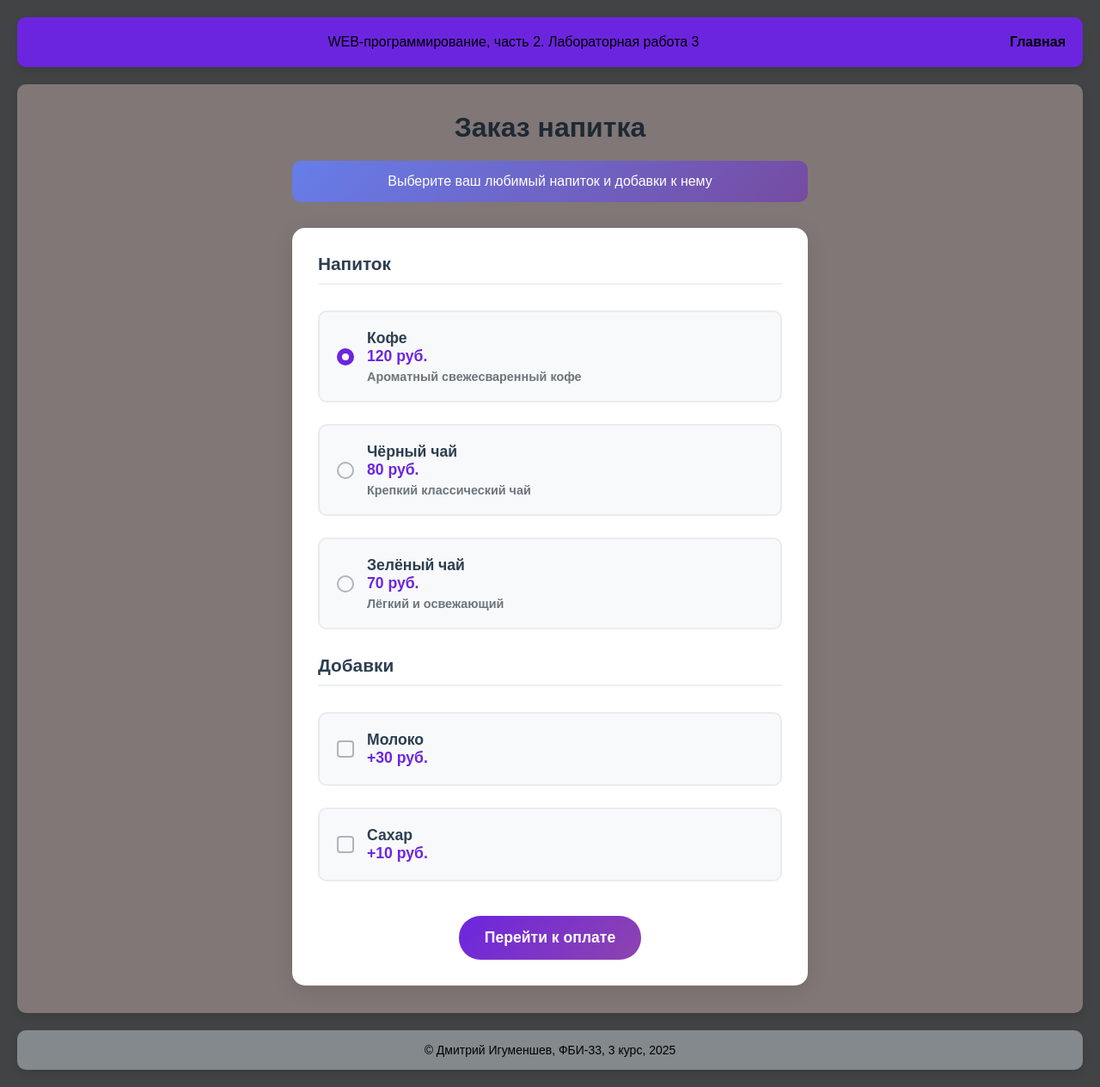
After one commit to mynameisdmitry/web-back-labs, a Flask app: page /lab3/order in a window 1280 px wide. The commit adds this page. Shown: the whole page at 86% size. Run offline with Flask 3, Linux system fonts and the light colour scheme.

Commit message:
Заказ напитка

```diff
--- a/lab3.py
+++ b/lab3.py
@@ -40,3 +40,34 @@ def form1():
         return render_template('lab3/form1.html', user=user, age=age, sex=sex, errors=errors)
     else:
         return render_template('lab3/form1.html', user=None, age=age, sex=sex, errors=errors)
+
+
+@lab3.route('/lab3/order')
+def order():
+    return render_template('lab3/order.html')
+
+
+@lab3.route('/lab3/pay')
+def pay():
+    price = 0
+    drink = request.args.get('drink')
+
+    if drink == 'cofee':
+        price = 120
+    elif drink == 'black-tea':
+        price = 80
+    else:
+        price = 70
+
+    if request.args.get('milk') == 'on':
+        price += 30
+    if request.args.get('sugar') == 'on':
+        price += 10
+
+    return render_template('lab3/pay.html', price=price)
+
+
+@lab3.route('/lab3/success')
+def success():
+    price = request.args.get('price', 0)
+    return render_template('lab3/success.html', price=price)
--- a/static/main.css
+++ b/static/main.css
@@ -204,3 +204,318 @@ button {
 button:hover {
     background: #333333;
 }
+
+.order-container, .payment-container, .success-container {
+    max-width: 600px;
+    margin: 0 auto;
+}
+
+.price-info {
+    background: linear-gradient(135deg, #667eea 0%, #764ba2 100%);
+    color: white;
+    padding: 15px 20px;
+    border-radius: 10px;
+    margin-bottom: 30px;
+    text-align: center;
+}
+
+.order-form, .payment-form {
+    background: white;
+    padding: 30px;
+    border-radius: 15px;
+    box-shadow: 0 5px 25px rgba(0,0,0,0.1);
+}
+
+.form-section {
+    margin-bottom: 30px;
+}
+
+.form-section h2 {
+    color: #2c3e50;
+    margin-bottom: 20px;
+    font-size: 1.3em;
+    border-bottom: 2px solid #ecf0f1;
+    padding-bottom: 10px;
+}
+
+.radio-group, .checkbox-group {
+    display: flex;
+    flex-direction: column;
+    gap: 15px;
+}
+
+.radio-option, .checkbox-option {
+    display: flex;
+    align-items: center;
+    padding: 20px;
+    background: #f8f9fa;
+    border: 2px solid #e9ecef;
+    border-radius: 10px;
+    cursor: pointer;
+    transition: all 0.3s ease;
+    position: relative;
+}
+
+.radio-option:hover, .checkbox-option:hover {
+    border-color: #6c25df;
+    transform: translateY(-2px);
+    box-shadow: 0 5px 15px rgba(108, 37, 223, 0.2);
+}
+
+.radio-option input, .checkbox-option input {
+    display: none;
+}
+
+.custom-radio, .custom-checkbox {
+    width: 20px;
+    height: 20px;
+    border: 2px solid #adb5bd;
+    border-radius: 50%;
+    margin-right: 15px;
+    position: relative;
+    transition: all 0.3s ease;
+}
+
+.custom-checkbox {
+    border-radius: 4px;
+}
+
+.radio-option input:checked + .custom-radio,
+.checkbox-option input:checked + .custom-checkbox {
+    border-color: #6c25df;
+    background: #6c25df;
+}
+
+.radio-option input:checked + .custom-radio::after {
+    content: '';
+    width: 8px;
+    height: 8px;
+    background: white;
+    border-radius: 50%;
+    position: absolute;
+    top: 50%;
+    left: 50%;
+    transform: translate(-50%, -50%);
+}
+
+.checkbox-option input:checked + .custom-checkbox::after {
+    content: '✓';
+    color: white;
+    position: absolute;
+    top: 50%;
+    left: 50%;
+    transform: translate(-50%, -50%);
+    font-size: 12px;
+    font-weight: bold;
+}
+
+.option-content {
+    flex: 1;
+}
+
+.drink-name, .addon-name {
+    font-weight: bold;
+    color: #2c3e50;
+    display: block;
+    font-size: 1.1em;
+}
+
+.price {
+    color: #6c25df;
+    font-weight: bold;
+    font-size: 1.1em;
+}
+
+.description {
+    color: #6c757d;
+    font-size: 0.9em;
+    display: block;
+    margin-top: 5px;
+}
+
+.order-summary {
+    background: linear-gradient(135deg, #ff6b6b 0%, #ee5a24 100%);
+    color: white;
+    padding: 20px;
+    border-radius: 10px;
+    margin-bottom: 30px;
+    text-align: center;
+}
+
+.total-price {
+    display: flex;
+    justify-content: space-between;
+    align-items: center;
+    font-size: 1.2em;
+}
+
+.total-price .amount {
+    font-size: 1.5em;
+    font-weight: bold;
+}
+
+.input-group {
+    margin-bottom: 20px;
+}
+
+.input-group label {
+    display: block;
+    margin-bottom: 8px;
+    font-weight: bold;
+    color: #2c3e50;
+}
+
+.input-group input {
+    width: 100%;
+    padding: 12px 15px;
+    border: 2px solid #e9ecef;
+    border-radius: 8px;
+    font-size: 16px;
+    transition: border-color 0.3s ease;
+}
+
+.input-group input:focus {
+    outline: none;
+    border-color: #6c25df;
+    box-shadow: 0 0 0 3px rgba(108, 37, 223, 0.1);
+}
+
+.input-row {
+    display: grid;
+    grid-template-columns: 2fr 1fr;
+    gap: 20px;
+}
+
+.input-hint {
+    font-size: 0.8em;
+    color: #6c757d;
+    margin-top: 5px;
+}
+
+.security-notice {
+    display: flex;
+    align-items: center;
+    background: #e8f5e8;
+    padding: 15px;
+    border-radius: 8px;
+    margin: 20px 0;
+}
+
+.lock-icon {
+    font-size: 1.5em;
+    margin-right: 10px;
+}
+
+.success-container {
+    text-align: center;
+    max-width: 500px;
+    margin: 0 auto;
+}
+
+.success-icon {
+    font-size: 4em;
+    margin-bottom: 20px;
+}
+
+.success-details {
+    background: white;
+    padding: 25px;
+    border-radius: 15px;
+    box-shadow: 0 5px 25px rgba(0,0,0,0.1);
+    margin: 30px 0;
+}
+
+.amount-paid {
+    display: flex;
+    justify-content: space-between;
+    align-items: center;
+    margin-bottom: 20px;
+    padding-bottom: 20px;
+    border-bottom: 1px solid #ecf0f1;
+}
+
+.amount-paid .amount {
+    font-size: 1.8em;
+    font-weight: bold;
+    color: #27ae60;
+}
+
+.delivery-info {
+    text-align: left;
+}
+
+.info-item {
+    display: flex;
+    align-items: center;
+    margin: 15px 0;
+}
+
+.info-item .icon {
+    margin-right: 10px;
+    font-size: 1.2em;
+}
+
+.thank-you-message {
+    background: linear-gradient(135deg, #667eea 0%, #764ba2 100%);
+    color: white;
+    padding: 20px;
+    border-radius: 10px;
+    margin: 20px 0;
+}
+
+.form-actions, .success-actions {
+    display: flex;
+    gap: 15px;
+    justify-content: center;
+    flex-wrap: wrap;
+    margin-top: 30px;
+}
+
+.order-button, .pay-button, .new-order-button {
+    background: linear-gradient(135deg, #6c25df 0%, #8e44ad 100%);
+    color: white;
+    padding: 15px 30px;
+    border: none;
+    border-radius: 25px;
+    font-size: 1.1em;
+    font-weight: bold;
+    cursor: pointer;
+    transition: all 0.3s ease;
+    text-decoration: none;
+    display: inline-block;
+}
+
+.order-button:hover, .pay-button:hover, .new-order-button:hover {
+    transform: translateY(-2px);
+    box-shadow: 0 8px 25px rgba(108, 37, 223, 0.4);
+}
+
+.cancel-button, .back-button {
+    background: #6c757d;
+    color: white;
+    padding: 15px 25px;
+    border-radius: 25px;
+    text-decoration: none;
+    transition: all 0.3s ease;
+}
+
+.cancel-button:hover, .back-button:hover {
+    background: #5a6268;
+    transform: translateY(-2px);
+}
+
+@media (max-width: 768px) {
+    .input-row {
+        grid-template-columns: 1fr;
+    }
+
+    .form-actions, .success-actions {
+        flex-direction: column;
+    }
+
+    .order-button, .pay-button, .new-order-button,
+    .cancel-button, .back-button {
+        width: 100%;
+        text-align: center;
+    }
+}
--- a/templates/lab3/lab3.html
+++ b/templates/lab3/lab3.html
@@ -12,5 +12,6 @@
         <li><a href="/lab3/cookie">Куки</a></li>
         <li><a href="/lab3/del_cookie">Очистка кук</a></li>
         <li><a href="/lab3/form1">Форма</a></li>
+        <li><a href="/lab3/order">Заказ напитка</a></li>
     </ol>
 {% endblock %}
--- /dev/null
+++ b/templates/lab3/order.html
@@ -0,0 +1,79 @@
+{% extends "base.html" %}
+
+{% block lab %}Лабораторная работа 3{% endblock %}
+
+{% block main %}
+    <div class="order-container">
+        <h1>Заказ напитка</h1>
+
+        <div class="price-info">
+            <p>Выберите ваш любимый напиток и добавки к нему</p>
+        </div>
+
+        <form action="/lab3/pay" class="order-form">
+            <div class="form-section">
+                <h2>Напиток</h2>
+                <div class="radio-group">
+                    <label class="radio-option">
+                        <input type="radio" value="cofee" name="drink" checked>
+                        <span class="custom-radio"></span>
+                        <div class="option-content">
+                            <span class="drink-name">Кофе</span>
+                            <span class="price">120 руб.</span>
+                            <span class="description">Ароматный свежесваренный кофе</span>
+                        </div>
+                    </label>
+
+                    <label class="radio-option">
+                        <input type="radio" value="black-tea" name="drink">
+                        <span class="custom-radio"></span>
+                        <div class="option-content">
+                            <span class="drink-name">Чёрный чай</span>
+                            <span class="price">80 руб.</span>
+                            <span class="description">Крепкий классический чай</span>
+                        </div>
+                    </label>
+
+                    <label class="radio-option">
+                        <input type="radio" value="green-tea" name="drink">
+                        <span class="custom-radio"></span>
+                        <div class="option-content">
+                            <span class="drink-name">Зелёный чай</span>
+                            <span class="price">70 руб.</span>
+                            <span class="description">Лёгкий и освежающий</span>
+                        </div>
+                    </label>
+                </div>
+            </div>
+
+            <div class="form-section">
+                <h2>Добавки</h2>
+                <div class="checkbox-group">
+                    <label class="checkbox-option">
+                        <input type="checkbox" name="milk">
+                        <span class="custom-checkbox"></span>
+                        <div class="option-content">
+                            <span class="addon-name">Молоко</span>
+                            <span class="price">+30 руб.</span>
+                        </div>
+                    </label>
+
+                    <label class="checkbox-option">
+                        <input type="checkbox" name="sugar">
+                        <span class="custom-checkbox"></span>
+                        <div class="option-content">
+                            <span class="addon-name">Сахар</span>
+                            <span class="price">+10 руб.</span>
+                        </div>
+                    </label>
+                </div>
+            </div>
+
+            <div class="form-actions">
+                <button type="submit" class="order-button">
+                    Перейти к оплате
+                </button>
+            </div>
+        </form>
+    </div>
+{% endblock %}
```
Also changed, not shown: templates/lab3/pay.html (added, +58 -0 lines), templates/lab3/success.html (added, +41 -0 lines).
